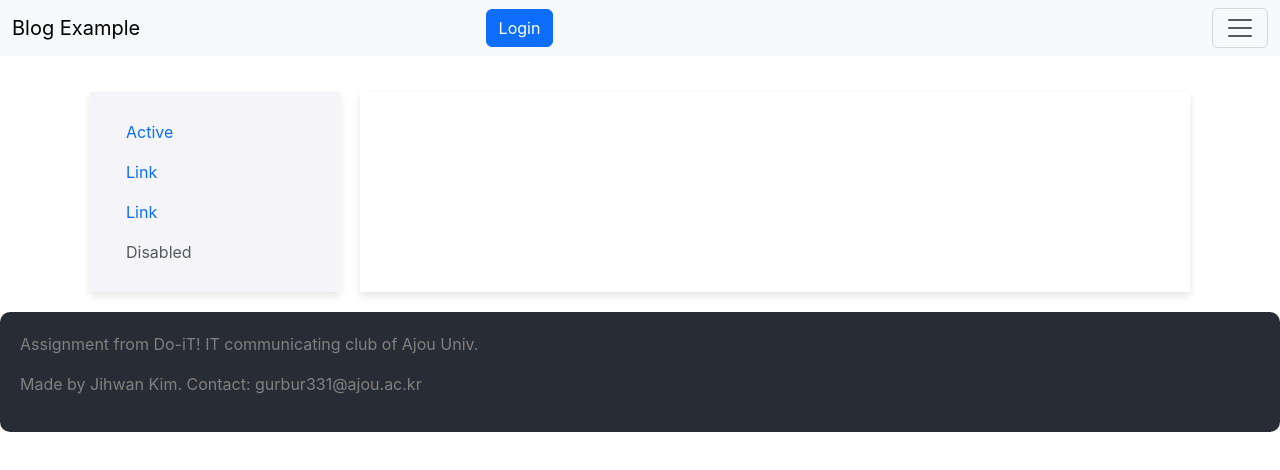
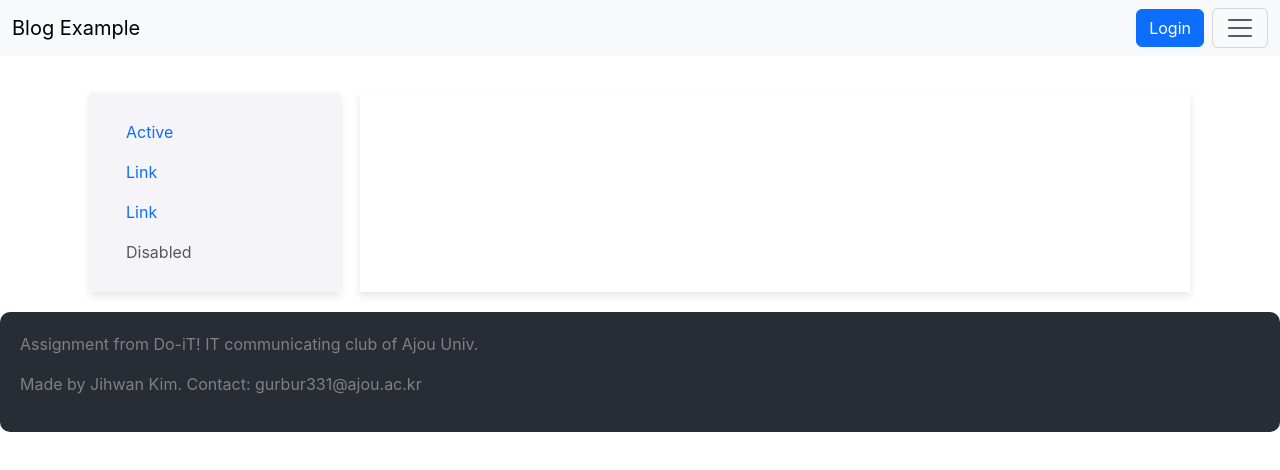
Before and after one commit to gurbur/react_project, a React (Create React App) app: page / in a window 1280 px wide. Shown: the top 470 px of the page. Built offline with nearby package versions, Linux system fonts and the light colour scheme.

Commit message:
Feat: align navbar's buttons to right

```diff
--- a/src/NavbarExample.js
+++ b/src/NavbarExample.js
@@ -13,8 +13,16 @@ function NavbarExample({ isLogin, onClickLogin }) {
   <Navbar key={expand} expand={expand} className="bg-body-tertiary mb-3">
     <Container fluid>
       <Navbar.Brand href="#">Blog Example</Navbar.Brand>
-            <Button classname="login-button" onClick={onClickLogin}>{isLogin ? "Logout" : "Login"}</Button>
+
+      <div className="ms-auto d-flex align-items-center">
+        <Button className="login-button me-2" onClick={onClickLogin}>
+          {isLogin ? "Logout" : "Login"}
+        </Button>
+        {isLogin && (
           <Profile isLogin={isLogin} _onClick={onClickLogin} />
+        )}
+      </div>
+
       <Navbar.Toggle aria-controls={`offcanvasNavbar-expand-${expand}`} />
       <Navbar.Offcanvas
         id={`offcanvasNavbar-expand-${expand}`}
@@ -44,6 +52,7 @@ function NavbarExample({ isLogin, onClickLogin }) {
               </NavDropdown.Item>
             </NavDropdown>
           </Nav>
+
           <Form className="d-flex">
             <Form.Control
               type="search"
@@ -58,16 +67,19 @@ function NavbarExample({ isLogin, onClickLogin }) {
     </Container>
   </Navbar>
 ))}
+
+
     </>
   );
 }
 
 function Profile({ isLogin, _onClick }) {
-  let content;
   if (isLogin) {
-    content = <Button classname="user-profile">Profile</Button>
+    return (
+      <Button className="user-profile">Profile</Button>
+    );
   }
-  return (<div>{content}</div>);
+  return null;
 }
 
 export default NavbarExample;
```
Lines whose indentation alone changed are shown as unchanged.
